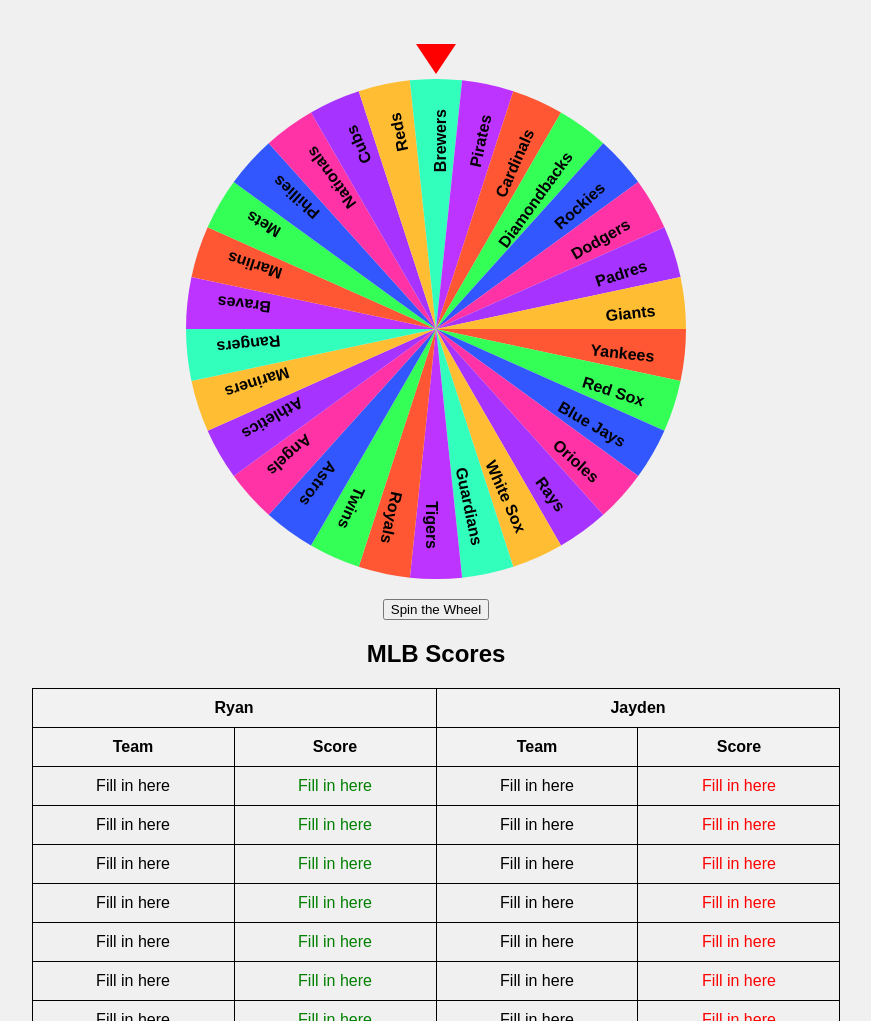
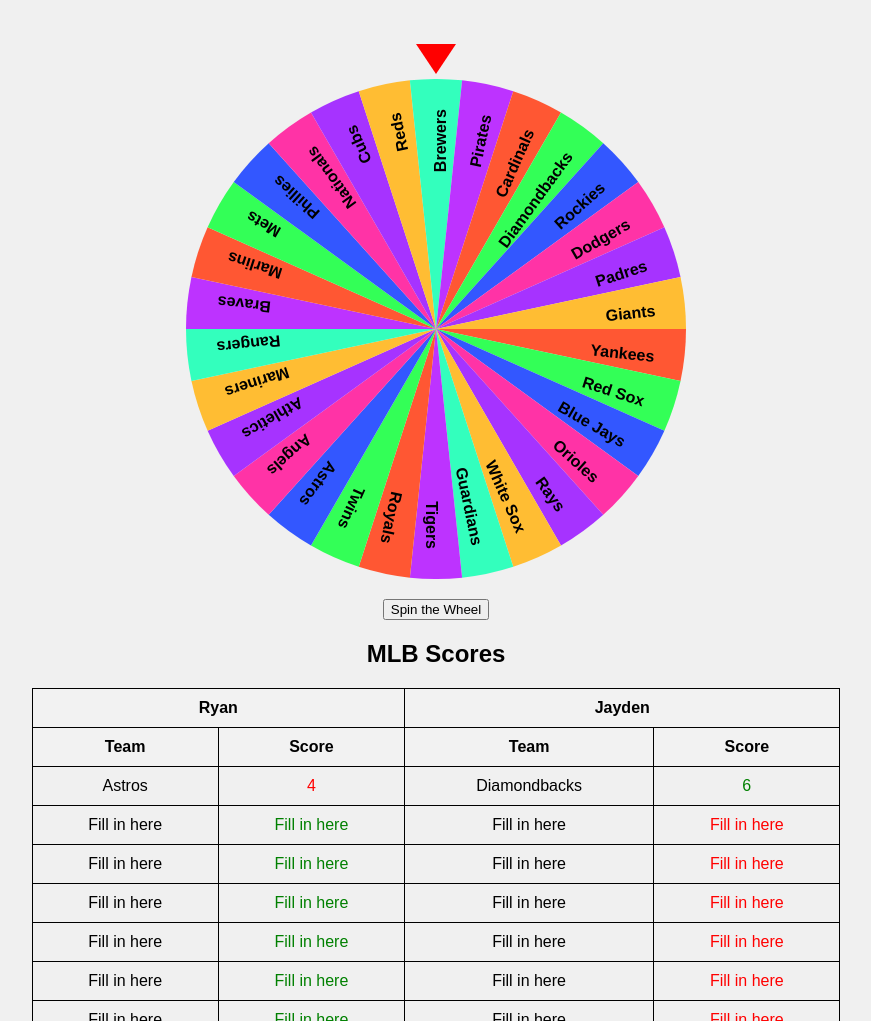
Before and after one commit to RyanJCassidy/Xbox-Wheel, a plain HTML site: page index.html in a window 1280 px wide. Shown: the part 79-1100 px from the top of the page, without its empty margins (204-1075 px from the left). Drawn offline with Linux system fonts and the light colour scheme.

Commit message:
Update index.html
Game1 Score Update

```diff
--- a/index.html
+++ b/index.html
@@ -31,7 +31,7 @@
                 </tr>
             </thead>
             <tbody>
-                <tr><td>Fill in here</td><td style="color: green;">Fill in here</td><td>Fill in here</td><td style="color: red;">Fill in here</td></tr>
+                <tr><td>Astros</td><td style="color: red;">4</td><td>Diamondbacks</td><td style="color: green;">6</td></tr>
                 <tr><td>Fill in here</td><td style="color: green;">Fill in here</td><td>Fill in here</td><td style="color: red;">Fill in here</td></tr>
                 <tr><td>Fill in here</td><td style="color: green;">Fill in here</td><td>Fill in here</td><td style="color: red;">Fill in here</td></tr>
                 <tr><td>Fill in here</td><td style="color: green;">Fill in here</td><td>Fill in here</td><td style="color: red;">Fill in here</td></tr>
```
